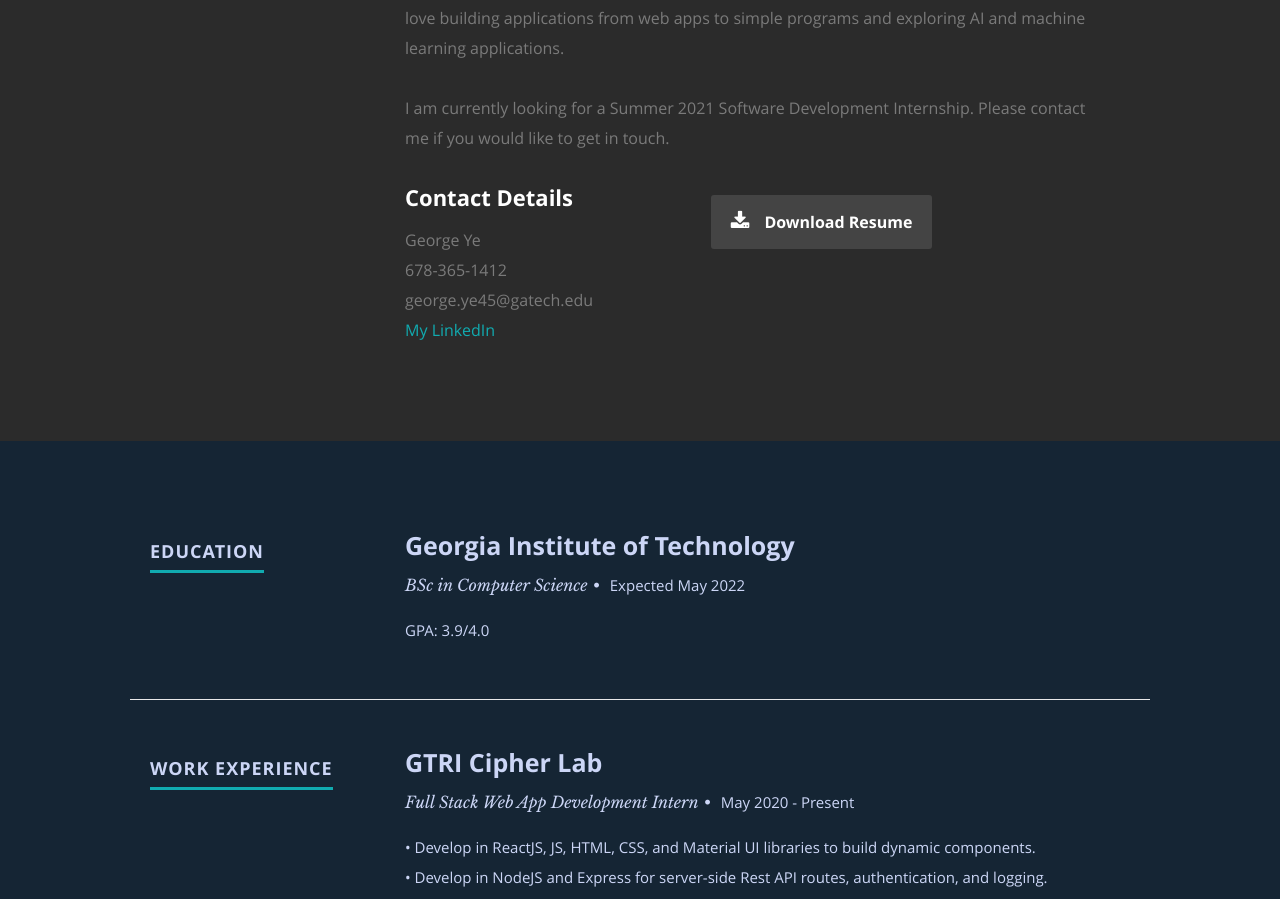
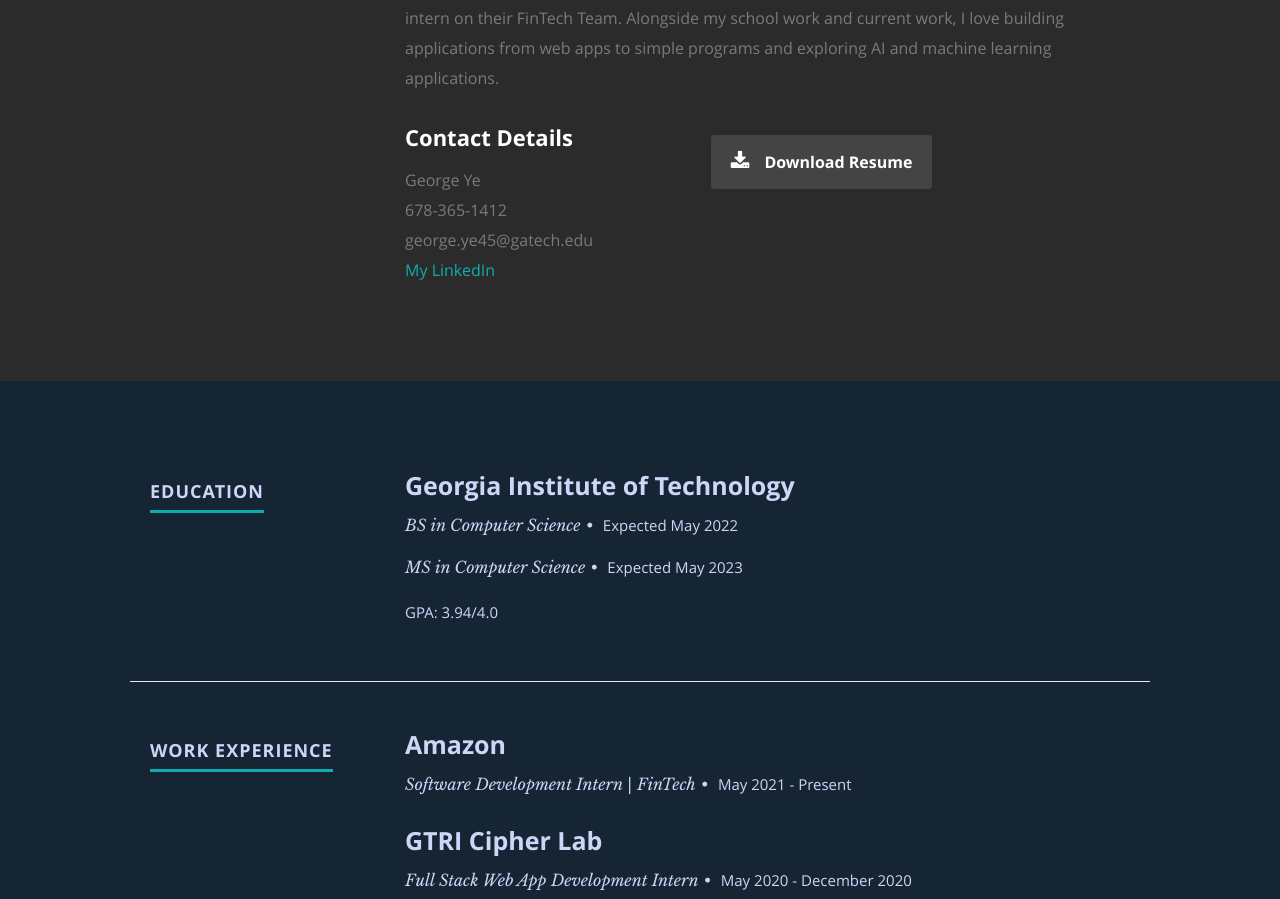
Before and after one commit to george-ye45/george-ye45.github.io, a React (Create React App) app: page / in a window 1280 px wide. Shown: the part 1055-1954 px from the top of the page. Built offline with nearby package versions, Linux system fonts and the light colour scheme.

Commit message:
edit website

```diff
--- a/src/App.js
+++ b/src/App.js
@@ -14,7 +14,7 @@ let resumeData = {
     "description":"Here will be your description. Use this to describe what you do or whatever you feel best describes yourself to a potential employer",
     "image":"profilepic.png",
     "bio":"Hello! I am an undergraduate computer science major at the Georgia Institute of Technology with an expected graduation date on May 2022. I have previous internship experience in Full Stack Web App Development and IT Support, and I am currently looking for a summer 2021 internship.",
-    "contactmessage":"Thank you for your time! I am currently looking for a Summer 2021 Software Development Internship. After reviewing my work and qualifications, please do not hesitate to contact me. My email, phone number, and LinkedIn are below.",
+    "contactmessage":"Thank you for your time! After reviewing my work and qualifications, please do not hesitate to contact me. My email, phone number, and LinkedIn are below.",
     "email": "george.ye45@gatech.edu",
     "phone": "678-365-1412",
     "address":{
@@ -99,6 +99,13 @@ let resumeData = {
         "description":"Team project analyzing machine learning algorithms on scene recognition. We performed multiclassification on colored images of different sceneries using the MIT Places database and analyzed accuracy on KNN, Decision Tree, Neural Network and CNN"
       },
       {
+        "title":"Automated Algorithm Design",
+        "category":"VIP Team: AAD",
+        "image":"VIP.png",
+        "url":"https://www.vip.gatech.edu/teams/vvk",
+        "description":"I am working on a VIP (vertically integrated project) team with the aim to create an automated method that starts with the best human algorithms that develop into hybrid algorithms that outperform existing methods."
+      },
+      {
         "title":"Twitter Bot",
         "category":"Twitter Bot built using python, tweepy, and heroku",
         "image":"twitter_bot.png",
--- a/src/Components/About.js
+++ b/src/Components/About.js
@@ -10,7 +10,7 @@ class About extends Component {
       var phone= this.props.data.phone;
       var email = this.props.data.email;
     }
-    let bio = "Hi! My name is George Ye. Based in Atlanta, GA, I am an undergraduate student pursuing a BSc in Computer Science at the Georgia Institute of Technology with an expected graduation date of May 2022. I am currently working part-time as a Full Stack Web App Development Intern at the Georgia Tech Research Institute. Alongside my school work and current job, I love building applications from web apps to simple programs and exploring AI and machine learning applications."
+    let bio = "Hi! My name is George Ye. Based in Atlanta, GA, I am an undergraduate student pursuing a Bachelors/Masters Degree in Computer Science at the Georgia Institute of Technology. I have an expected graduation date of May 2022 for my Bachelor's Degree and May 2023 for my Master's Degree. For Summer 2021, I will be working at Amazon as a software developer intern on their FinTech Team. Alongside my school work and current work, I love building applications from web apps to simple programs and exploring AI and machine learning applications."
 
     return (
       <section id="about">
@@ -23,7 +23,7 @@ class About extends Component {
 
             <p style = {{fontSize: '16px'}}>{bio}</p>
 
-            <p style = {{fontSize: '16px'}}>I am currently looking for a Summer 2021 Software Development Internship. Please contact me if you would like to get in touch.</p>
+            {/* <p style = {{fontSize: '16px'}}>I am currently looking for a Summer 2021 Software Development Internship. Please contact me if you would like to get in touch.</p> */}
             <div className="row">
                <div className="columns contact-details">
                   <h2>Contact Details</h2>
--- a/src/Components/Resume.js
+++ b/src/Components/Resume.js
@@ -15,8 +15,9 @@ class Resume extends Component {
             <div className="row item">
                <div className="twelve columns">
                <div ><h3 style = {{color: '#CCD6F6'}}>{"Georgia Institute of Technology"}</h3>
-                  <p className="info">{"BSc in Computer Science"}<span>&bull;</span> <em className="date">{"Expected May 2022"}</em></p>
-                  <p>{"GPA: 3.9/4.0"}</p>
+                  <p className="info">{"BS in Computer Science"}<span>&bull;</span> <em className="date">{"Expected May 2022"}</em></p>
+                  <p className="info">{"MS in Computer Science"}<span>&bull;</span> <em className="date">{"Expected May 2023"}</em></p>
+                  <p>{"GPA: 3.94/4.0"}</p>
               </div>
                </div>
             </div>
@@ -31,21 +32,28 @@ class Resume extends Component {
          </div>
 
          <div className="nine columns main-col">
+         <div ><h3 style = {{color: '#CCD6F6'}}>{"Amazon"}</h3>
+            <p className="info">{"Software Development Intern | FinTech"}<span>&bull;</span> <em className="date">{"May 2021 - Present"}</em></p>
+            <p> </p>
+        </div>
          <div ><h3 style = {{color: '#CCD6F6'}}>{"GTRI Cipher Lab"}</h3>
-            <p className="info">{"Full Stack Web App Development Intern"}<span>&bull;</span> <em className="date">{"May 2020 - Present"}</em></p>
-            • Develop in ReactJS, JS, HTML, CSS, and Material UI libraries to build dynamic components.<br/>
-            • Develop in NodeJS and Express for server-side Rest API routes, authentication, and logging.<br/>
-            • Build and manage relational databases with MySQL and NoSQL databases with MongoDB. <br/>
-            • Perform unit testing, function testing, and integration testing. <br/>
-            • Deploy applications using agile/scrum and software development cycle methodologies. <br/>
+            <p className="info">{"Full Stack Web App Development Intern"}<span>&bull;</span> <em className="date">{"May 2020 - December 2020"}</em></p>
+            •	Develop in ReactJS and Material UI to build dynamic and reusable components.<br/>
+            •	Develop in NodeJS to create REST API routes, authentication and security logic, and session management.<br/>
+            •	Design relational databases with MySQL and NoSQL databases with MongoDB.<br/>
+            •	Collaborate with team members on schemas, layouts and code reviews given stakeholder requirements.<br/>
+            •	Apply concepts from algorithm design/data structures in increase efficiency of existing code and components.<br/>
+            •	Follow software development lifecycle and perform unit testing, function testing, and integration testing.<br/>
+            •	Deploy apps on servers through Docker containers/Kubernetes and use agile/scrum methodology.<br/>
+            •	Utilize Git version control with Bitbucket and Gitlab.<br/>
             <p> </p>
         </div>
         <div ><h3 style = {{color: '#CCD6F6'}}>{"Georgia Tech Office of Information Technology"}</h3>
             <p className="info">{"Desktop IT Support"}<span>&bull;</span> <em className="date">{"December 2019 - May 2020"}</em></p>
-            • Assisted clients using ServiceNow, Bomgar, and over the phone.<br/>
-            • Worked with Active Directory, user info with PuTTY, and other IT applications.<br/>
-            • Assisted with device management tasks such as computer imaging and inventory.<br/>
-            • Documented articles to the current IT knowledge base.<br/>
+            •	Provide level 2 technical support for major IT department (500+ users).<br/>
+            •	Assisted users with account setup using Active Directory and achieved high user satisfaction.<br/>
+            •	Rapidly learned to new technologies such as case management system ServiceNow and PuTTY to solve issues.<br/>
+            •	Set up and image 50+ laptops and machines for employees to transition to work at home during COVID.<br/>
             <p> </p>
         </div>
         <div ><h3 style = {{color: '#CCD6F6'}}>{"Self - Employed"}</h3>
```
Also changed, not shown: public/images/portfolio/VIP.png (added), 5 other files (tests, documents, lock files or other folders).
